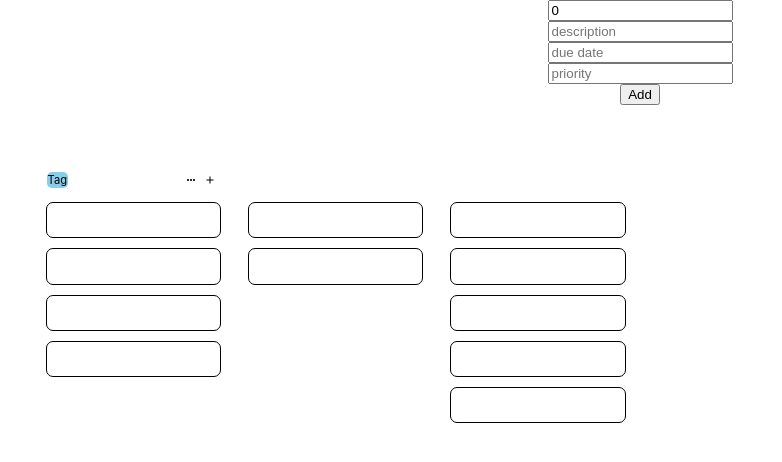
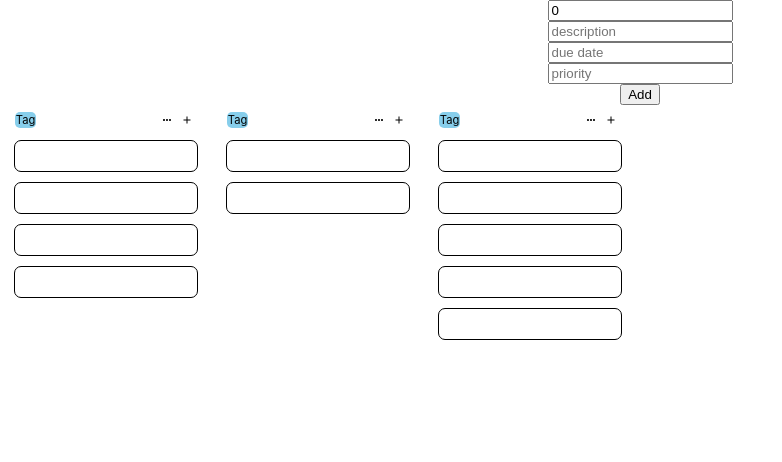
Before and after one commit to kunkun9811/smart-todo, a React (Create React App) app: page / in a window 1280 px wide. Shown: the top 462 px of the page, without its empty margins (0-782 px from the left). Built offline with nearby package versions, Linux system fonts and the light colour scheme.

Commit message:
Fixed horizontal scrolling in boardview

```diff
--- a/src/App/Styles.ts
+++ b/src/App/Styles.ts
@@ -1,4 +1,4 @@
-import styled from "styled-components";
+import styled from "styled-components/macro";
 
 export const AppContainer = styled.div`
   display: flex;
@@ -7,6 +7,4 @@ export const AppContainer = styled.div`
   align-items: center;
   height: 100%;
   width: 100%;
-
-  overflow: scroll;
 `;
--- a/src/pages/TodoPage/BoardView/Styles.ts
+++ b/src/pages/TodoPage/BoardView/Styles.ts
@@ -7,15 +7,8 @@ export const BoardViewMainContainer = styled.div`
   flex-direction: column;
   justify-content: center;
   align-items: center;
-
-  /* TODO: [10/1/2021] - figure out the best way to set height and width */
-  height: 800px;
-  width: 1500px;
-  /* height: 80%;
-  width: 80%;
-  min-height: 300px;
-  min-width: 200px; */
   width: 100%;
+  overflow: auto;
 
   /* background-color: teal; */
 `;
@@ -23,9 +16,11 @@ export const BoardViewMainContainer = styled.div`
 export const BoardViewContentContainer = styled.div`
   display: flex;
   justify-content: flex-start;
-  align-items: center;
-  height: 95%;
-  width: 95%;
+  align-items: flex-start;
+  width: 100%;
+  height: 100%;
+  padding-bottom: 180px;
+  overflow: auto;
 
   /* background-color: pink; */
 `;
@@ -37,6 +32,7 @@ export const BoardViewColumn = styled.div`
   align-items: center;
   height: 90%;
   width: 15%;
+  min-width: 150px;
   margin: 0 10px;
   border-radius: 5px;
 
--- a/src/pages/TodoPage/BoardView/index.tsx
+++ b/src/pages/TodoPage/BoardView/index.tsx
@@ -49,11 +49,41 @@ const BoardView: React.FC<TableDataArray> = ({ data }) => {
           <BoardViewCardContainer />
         </BoardViewColumn>
         <BoardViewColumn>
+          <BoardViewColumnInfoContainer>
+            <BoardViedwColumnInfoWrapper>
+              <BoardViewGroupNameContainer>
+                <BoardViewGroupNameWrapper>
+                  <BoardViewGroupNameText>Tag</BoardViewGroupNameText>
+                </BoardViewGroupNameWrapper>
+              </BoardViewGroupNameContainer>
+              <BoardViewMoreButtonWrapper>
+                <MoreHorizIcon className={classes.columnButton} />
+              </BoardViewMoreButtonWrapper>
+              <BoardViewAddButtonWrapper>
+                <AddIcon className={classes.columnButton} />
+              </BoardViewAddButtonWrapper>
+            </BoardViedwColumnInfoWrapper>
+          </BoardViewColumnInfoContainer>
           <BoardViewColumnInfoContainer></BoardViewColumnInfoContainer>
           <BoardViewCardContainer />
           <BoardViewCardContainer />
         </BoardViewColumn>
         <BoardViewColumn>
+          <BoardViewColumnInfoContainer>
+            <BoardViedwColumnInfoWrapper>
+              <BoardViewGroupNameContainer>
+                <BoardViewGroupNameWrapper>
+                  <BoardViewGroupNameText>Tag</BoardViewGroupNameText>
+                </BoardViewGroupNameWrapper>
+              </BoardViewGroupNameContainer>
+              <BoardViewMoreButtonWrapper>
+                <MoreHorizIcon className={classes.columnButton} />
+              </BoardViewMoreButtonWrapper>
+              <BoardViewAddButtonWrapper>
+                <AddIcon className={classes.columnButton} />
+              </BoardViewAddButtonWrapper>
+            </BoardViedwColumnInfoWrapper>
+          </BoardViewColumnInfoContainer>
           <BoardViewColumnInfoContainer></BoardViewColumnInfoContainer>
           <BoardViewCardContainer />
           <BoardViewCardContainer />
```
